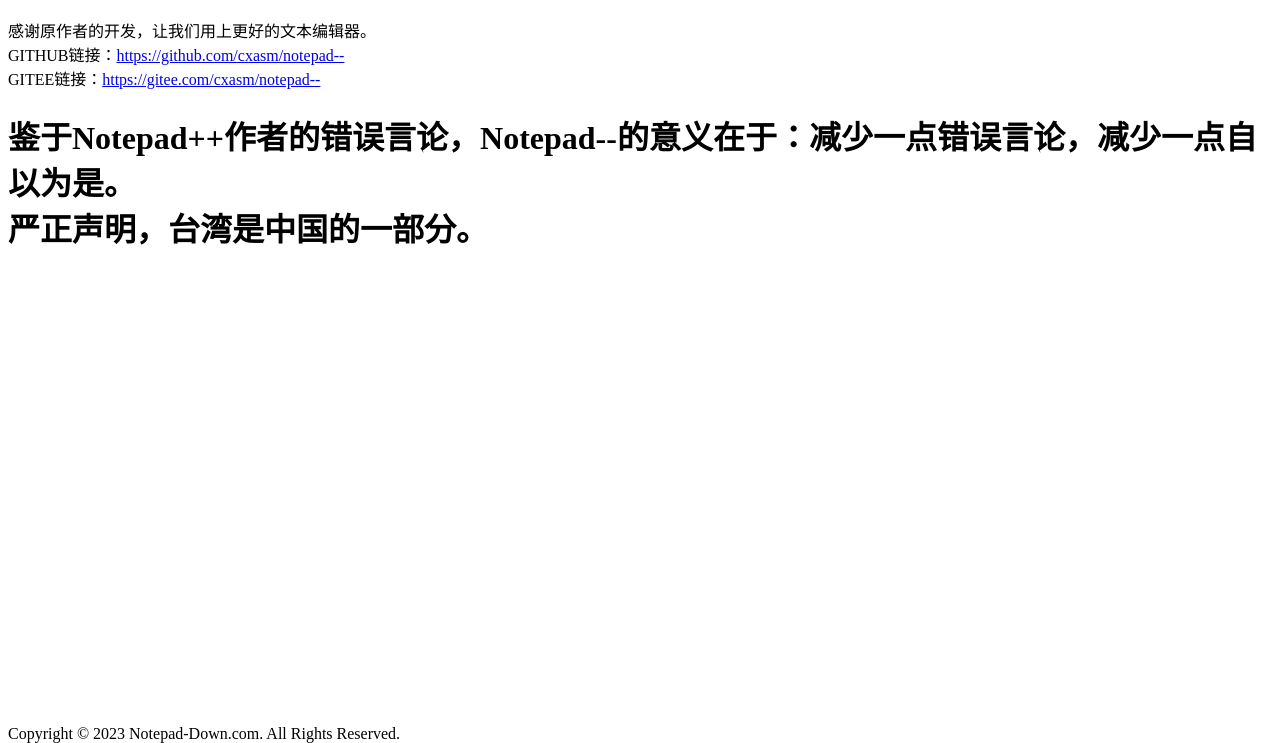
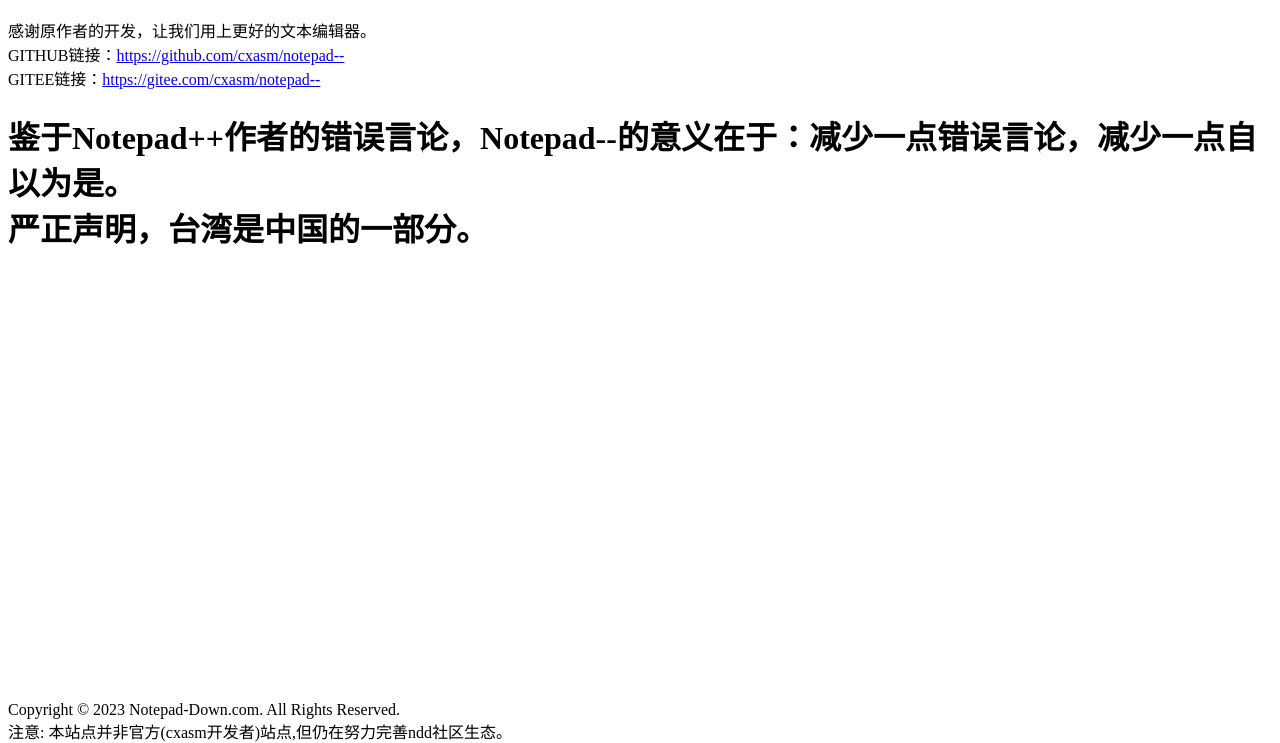
Before and after one commit to StarDustShine/notepad-down, a plain HTML site: page index.html in a window 1280 px wide. Shown: the part 57-800 px from the top of the page. Drawn offline with Linux system fonts and the light colour scheme.

Commit message:
Update index.html

```diff
--- a/index.html
+++ b/index.html
@@ -15,4 +15,4 @@
  margin:0px
 }
 </style>
-<div class="txt"><p>Copyright © 2023 Notepad-Down.com. All Rights Reserved.</p></div>
+<div class="txt"><p>Copyright © 2023 Notepad-Down.com. All Rights Reserved.<br>注意: 本站点并非官方(cxasm开发者)站点,但仍在努力完善ndd社区生态。</p></div>
```
